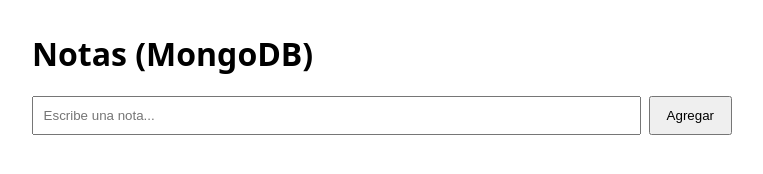
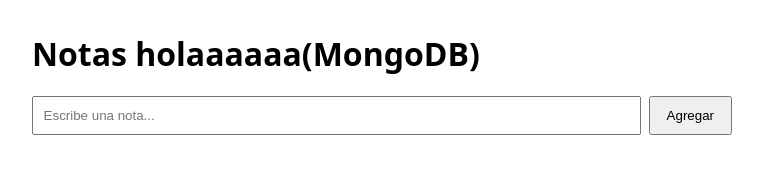
Before and after one commit to EcsonLumbreras1/miapp, a website: page public/index.html in a window 1280 px wide. Shown: the whole page, without its empty margins (0-763 px from the left). Drawn offline with Linux system fonts and the light colour scheme; no server answers.

Commit message:
Cambios Index

```diff
--- a/public/index.html
+++ b/public/index.html
@@ -13,7 +13,7 @@
   </style>
 </head>
 <body>
-  <h1>Notas (MongoDB)</h1>
+  <h1>Notas holaaaaaa(MongoDB)</h1>
 
   <form id="f">
     <input id="t" placeholder="Escribe una nota..." />
```
